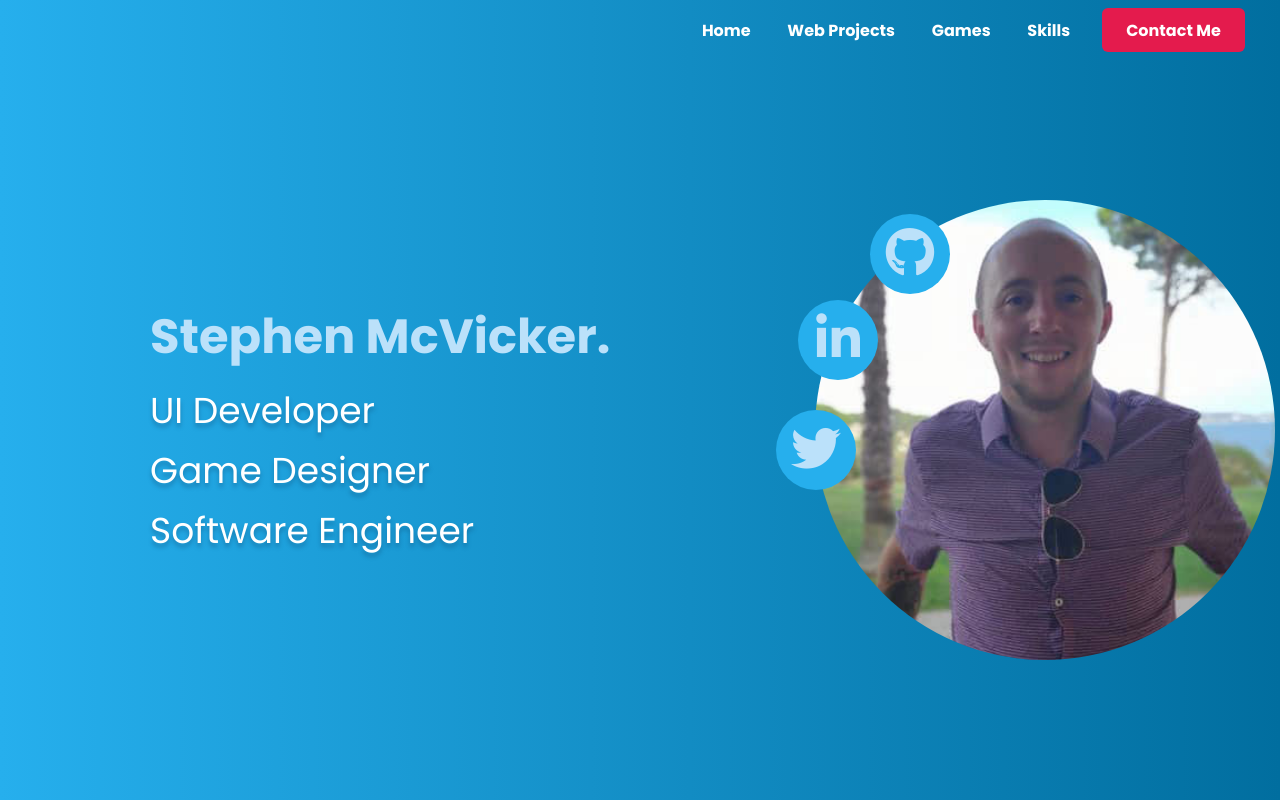
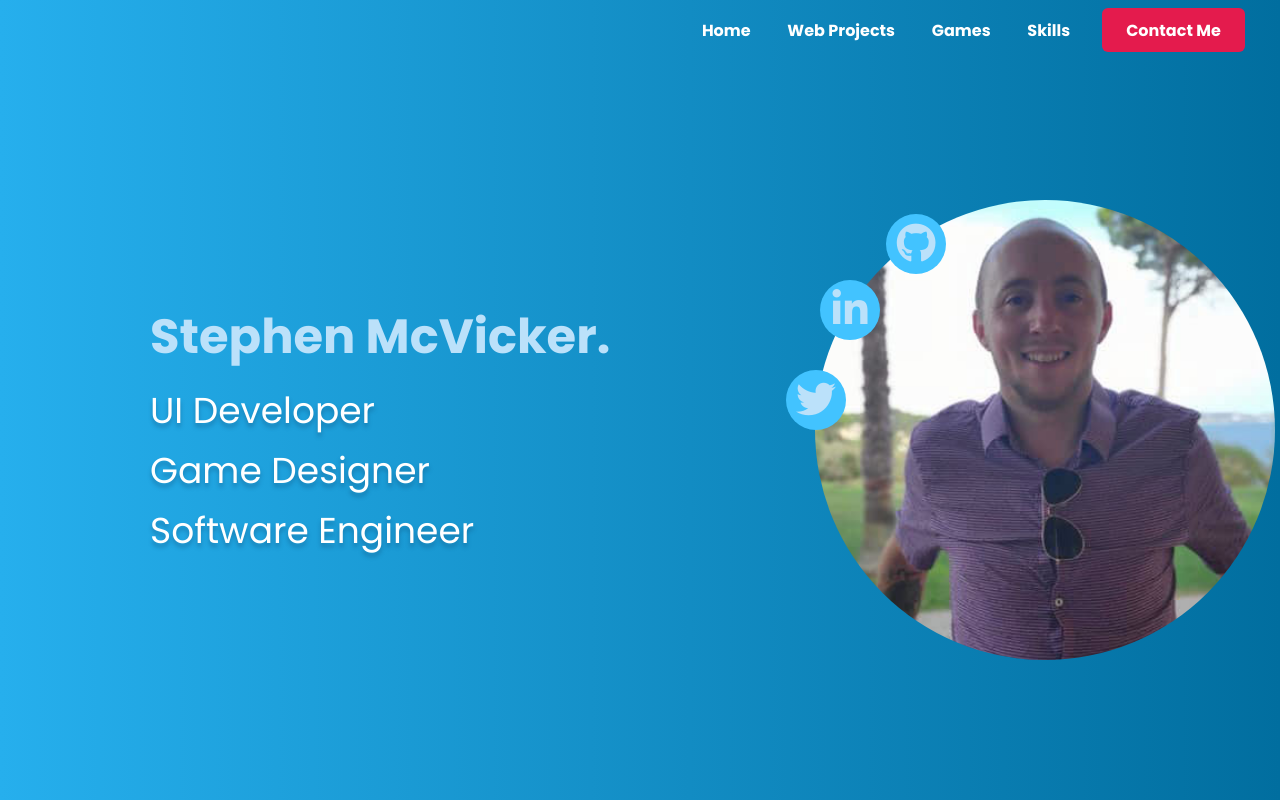
Before and after one commit to NeoDragonCP/portfolio, a React (Create React App) app: page / in a window 1280 px wide. Shown: the top 800 px of the page. Built offline with nearby package versions, Linux system fonts and the light colour scheme.

Commit message:
Moved all images to the public folder

```diff
--- a/src/App.js
+++ b/src/App.js
@@ -22,9 +22,6 @@ import Burger from "./site-components/navbar/Burger";
 /* Header */
 import HeaderSection from "./site-components/header/HeaderSection";
 
-/* CP Logo */
-import CPLogoPic from "./images/CPMaskLogo2.png";
-
 function App() {
   const [open, setOpen] = useState(false);
 
@@ -40,7 +37,7 @@ function App() {
       <HeaderSection />
       <SectionHeader>About Me</SectionHeader>
       <SectionContent
-        padding="2rem 0.5rem 2rem 0.5rem"
+        padding="2rem 1rem 2rem 1rem"
         backgroundColor="white"
         textAlign="left"
       >
@@ -52,7 +49,7 @@ function App() {
           textAlign="center"
         >
           <img
-            src={CPLogoPic}
+            src={process.env.PUBLIC_URL + "/CPMaskLogo2.png"}
             alt="Calis Projects Logo"
             width="420px"
             height="260px"
--- a/src/site-components/GameCard.jsx
+++ b/src/site-components/GameCard.jsx
@@ -12,6 +12,13 @@ const BaseCard = styled.div`
 
   border-radius: 6px;
   box-shadow: 0px 4px 4px rgba(48, 48, 48, 0.2);
+
+  display: flex;
+  flex-direction: row;
+
+  @media (max-width: 768px) {
+    flex-direction: column;
+  }
 `;
 
 const GameDetailsSection = styled.div`
@@ -29,19 +36,28 @@ const GameDetailsSection = styled.div`
     width: 100px;
     height: 100px;
   }
+
+  @media (max-width: 768px) {
+    width: 100%;
+    height: 70%;
+  }
 `;
 
 const FactSection = styled.div`
   width: 30%;
   height: 100%;
   background-color: green;
+
+  @media (max-width: 768px) {
+    width: 100%;
+    height: 30%;
+  }
 `;
 
 export default function GameCard(props) {
   return (
     <React.Fragment>
       <BaseCard>
-        <RowContainer width="100%" height="100%">
         <GameDetailsSection>
           <ColumnContainer width="100%">
             <RowContainer className="topdetails" width="100%">
@@ -63,7 +79,6 @@ export default function GameCard(props) {
         </GameDetailsSection>
 
         <FactSection />
-        </RowContainer>
       </BaseCard>
     </React.Fragment>
   );
--- a/src/site-components/header/HeaderSection.jsx
+++ b/src/site-components/header/HeaderSection.jsx
@@ -1,8 +1,5 @@
 import React from "react";
 import styled from "styled-components";
-
-/* Profile pic */
-import ProfilePic from "../../images/Me2.jpg";
 
 const HeaderBanner = styled.div`
   position: relative;
@@ -106,12 +103,12 @@ const HeaderFlavorText = styled.div`
 const SocialMediaIcon = styled.div`
   position: relative;
 
-  width: 80px;
-  height: 80px;
+  width: 60px;
+  height: 60px;
   border-radius: 50%;
-  background-color: #26afed;
+  background-color: #42c3ff;
   color: #bbe1fa;
-  font-size: 50px;
+  font-size: 40px;
 
   z-index: 10;
 
@@ -121,7 +118,7 @@ const SocialMediaIcon = styled.div`
 
   cursor: pointer;
 
-  left: 870px;
+  left: 886px;
   top: 154px;
 
   transition: all 0.2s;
@@ -140,26 +137,26 @@ const SocialMediaIcon = styled.div`
   /* Position of buttons */
 
   @media (max-width: 768px) {
-    left: 45%;
+    left: 54%;
     top: 50px;
   }
 
   &.social-linkedin {
-    left: 798px;
+    left: 820px;
     top: 160px;
 
     @media (max-width: 768px) {
-      left: 35%;
+      left: 44%;
       top: 50px;
     }
   }
 
   &.social-twitter {
-    left: 776px;
+    left: 786px;
     top: 190px;
 
     @media (max-width: 768px) {
-      left: 30%;
+      left: 38%;
       top: 70px;
     }
   }
@@ -169,7 +166,7 @@ export default function HeaderSection() {
   return (
     <HeaderBanner>
       <HeaderImage>
-        <img src={ProfilePic} alt="profile-pic" />
+        <img src={process.env.PUBLIC_URL + "/Me2.jpg"} alt="profile-pic" />
       </HeaderImage>
       <SocialMediaIcon>
         {/* using target=_blank without rel="noopener noreferrer" gives a security warning */}
```
Also changed, not shown: public/CPMaskLogo2.png (renamed from src/images/CPMaskLogo2.png), public/Me2.jpg (renamed from src/images/Me2.jpg). Lines whose indentation alone changed are shown as unchanged.
